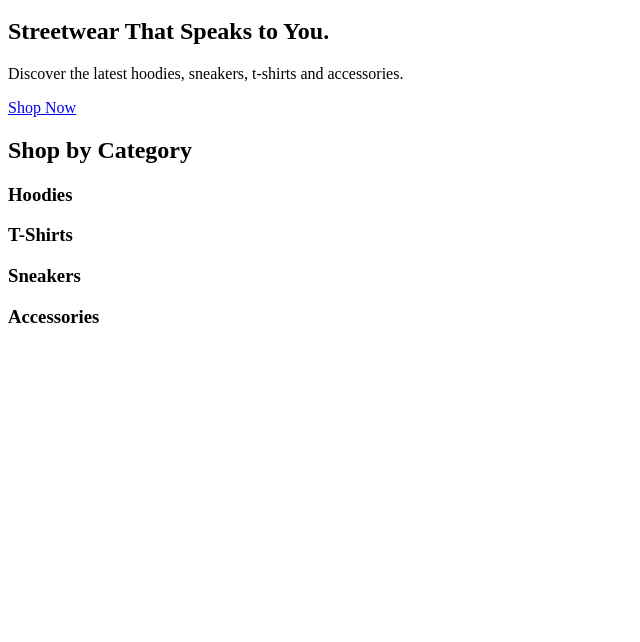
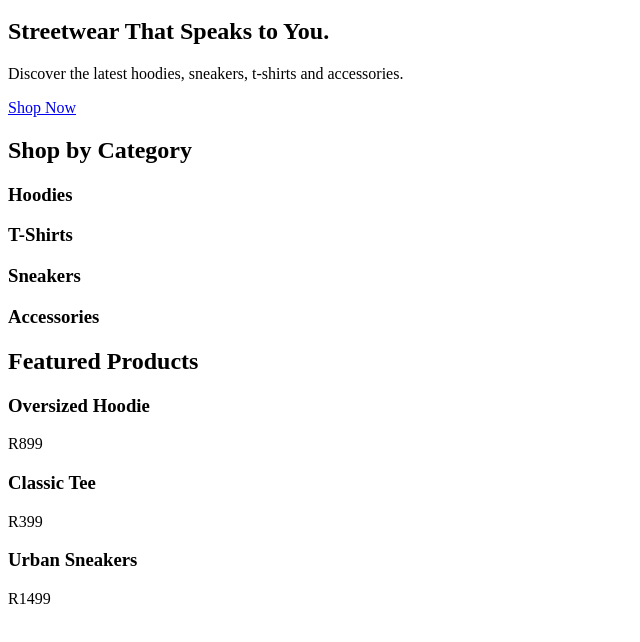
Before and after one commit to Mpho-Khangale/online-shop, a plain HTML site: page index.html in a window 1280 px wide. Shown: the part 116-758 px from the top of the page, without its empty margins (0-640 px from the left). Drawn offline with Linux system fonts and the light colour scheme.

Commit message:
index, featured products

```diff
--- a/index.html
+++ b/index.html
@@ -57,5 +57,30 @@
 
     </section>
 
+    <section class="featured">
+
+        <h2>Featured Products</h2>
+
+        <div class="product-grid">
+
+            <div class="product-card">
+                <h3>Oversized Hoodie</h3>
+                <p>R899</p>
+            </div>
+
+            <div class="product-card">
+                <h3>Classic Tee</h3>
+                <p>R399</p>
+            </div>
+
+            <div class="product-card">
+                <h3>Urban Sneakers</h3>
+                <p>R1499</p>
+            </div>
+
+        </div>
+
+    </section>
+
 </body>
 </html>
```
